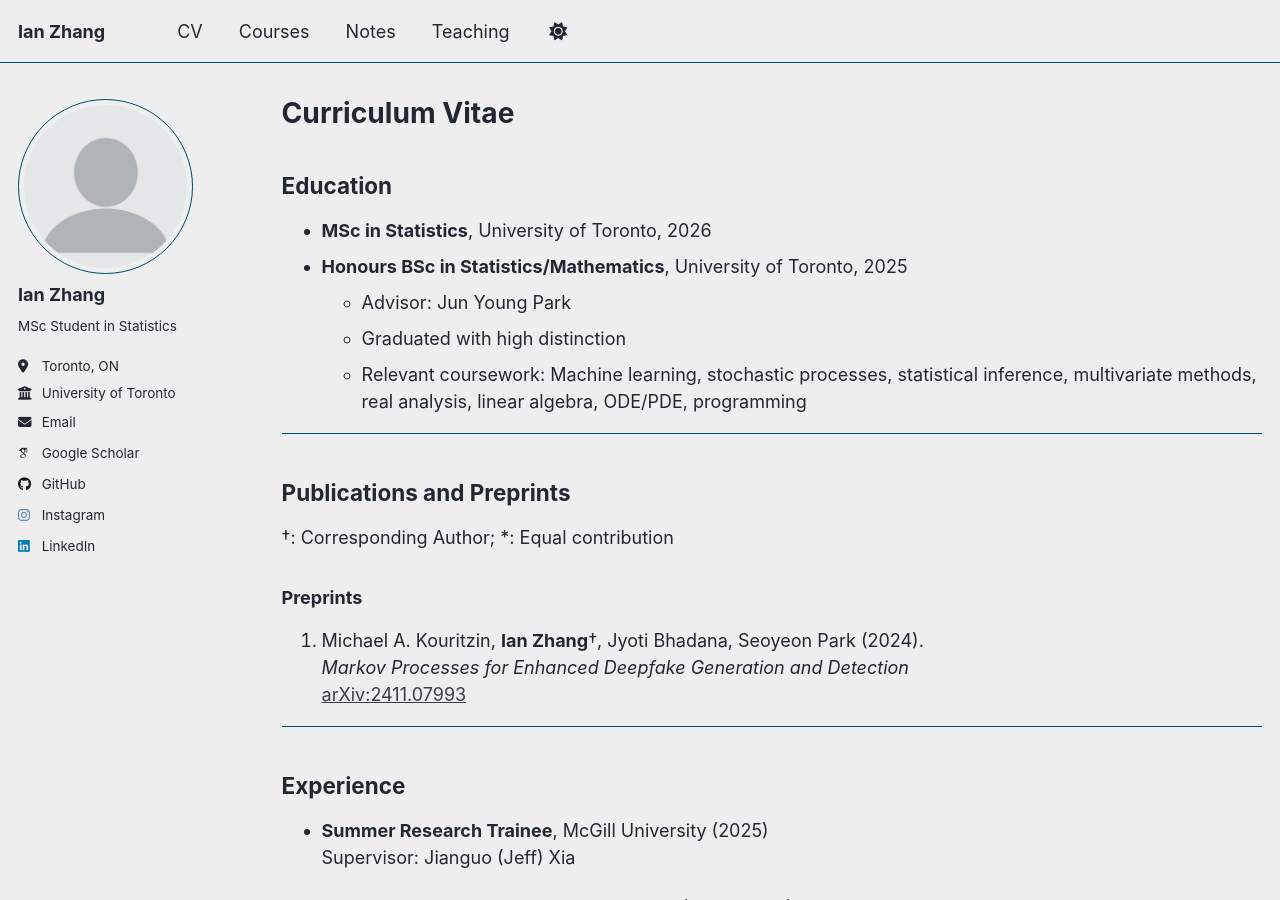
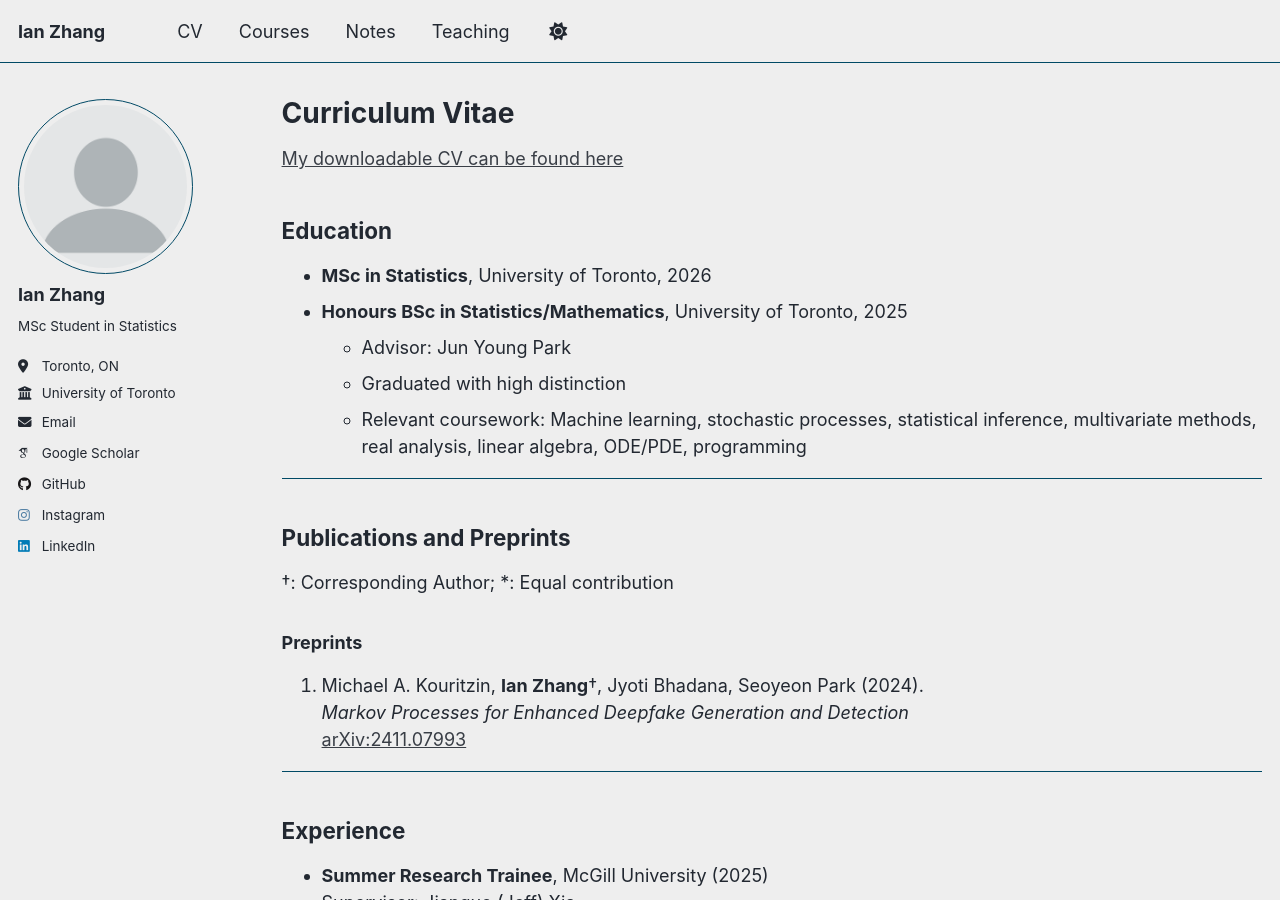
Before and after one commit to IanZhang42/ianwebsite, a Jekyll site: the page built from _pages/cv.md, in a window 1280 px wide and 900 px high. Built offline with Jekyll 4.4.1, drawn with Linux system fonts in a browser that asks for light colours; some web fonts are replaced; a script that is not in the unit is left out.

Commit message:
Update cv.md

```diff
--- a/_pages/cv.md
+++ b/_pages/cv.md
@@ -8,6 +8,8 @@ redirect_from:
 ---
 
 {% include base_path %}
+[My downloadable CV can be found here](/files/ian_CV.pdf)
+
 
 ## Education
 - **MSc in Statistics**, University of Toronto, 2026
```
